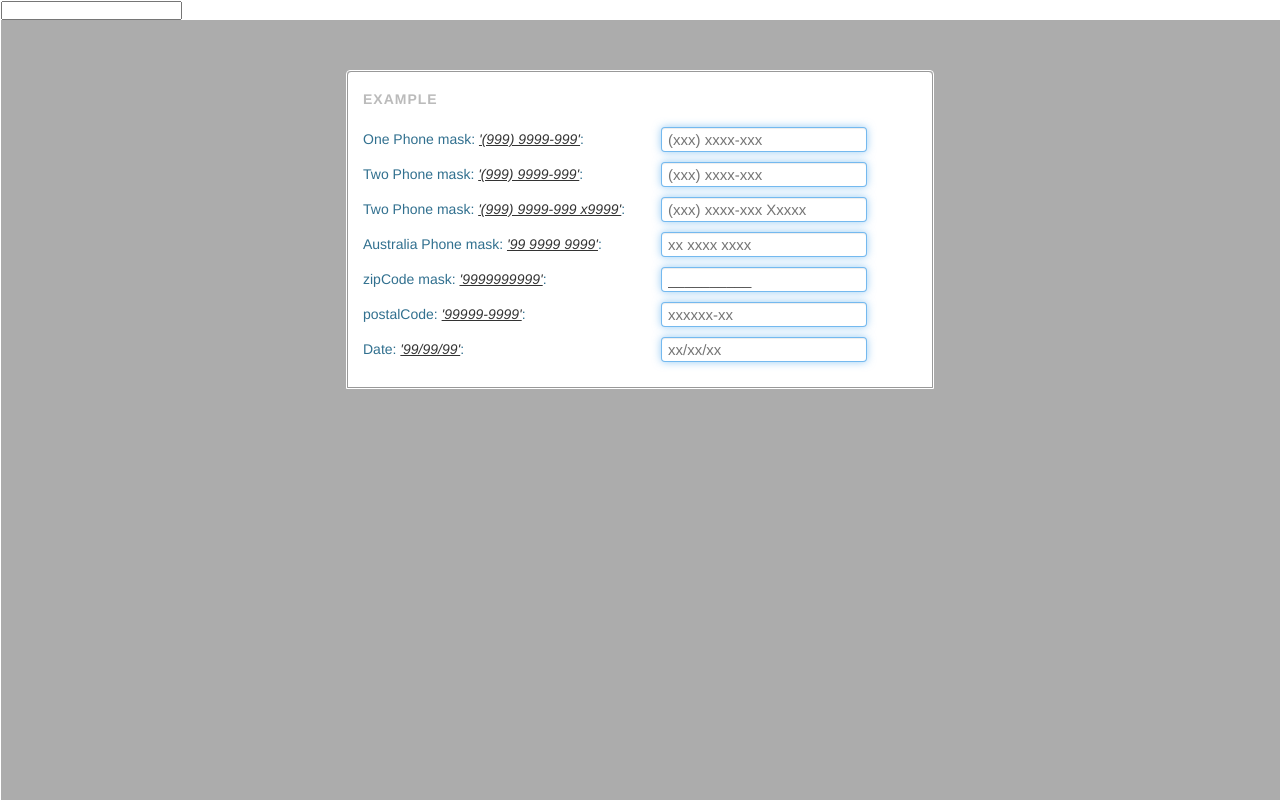
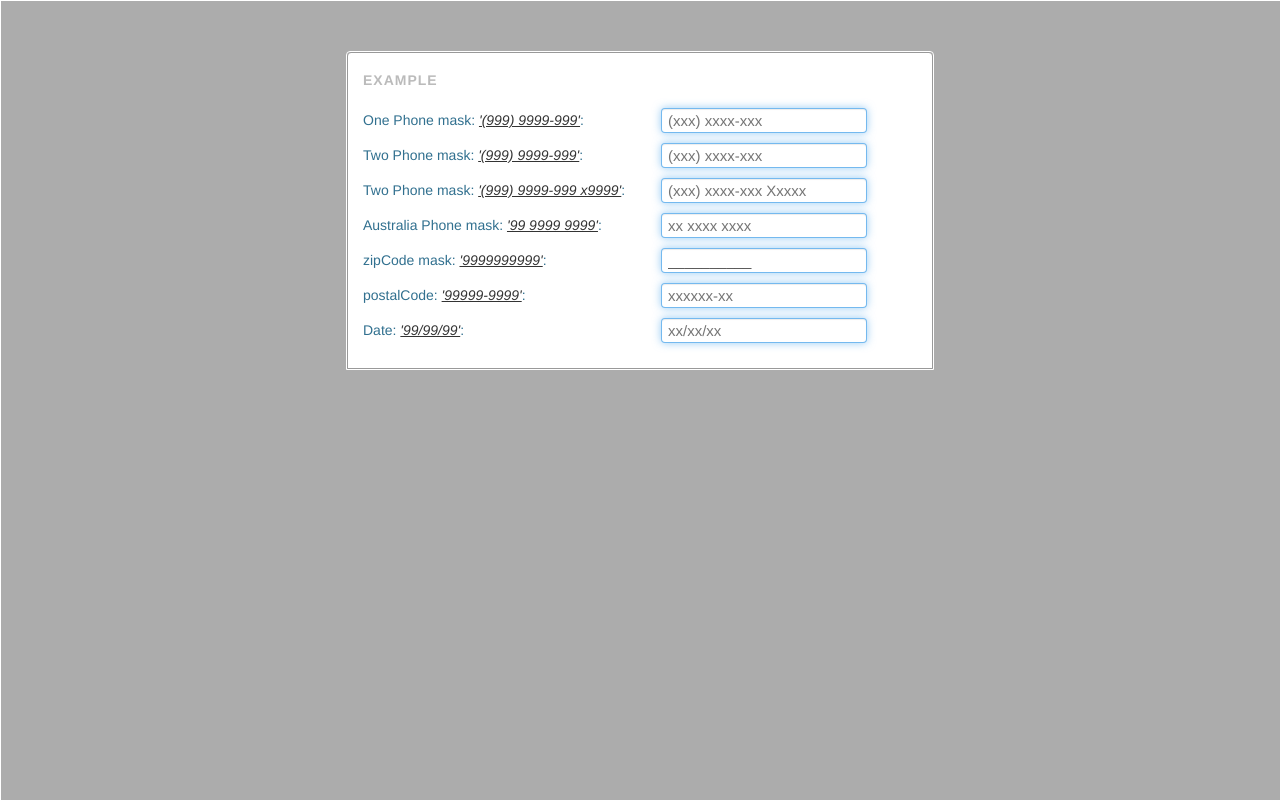
Before and after one commit to pavshulin/maskPlugin, a plain HTML site: page examples/index.html in a window 1280 px wide. Drawn offline with Linux system fonts and the light colour scheme.

Commit message:
remove unusual code

```diff
--- a/examples/index.html
+++ b/examples/index.html
@@ -10,7 +10,6 @@
 
 	</head>
 	<body>
-    <input type="data" />
         <div class="overlay"></div>
         <div class="container">
             <div class="form-inline">
```
